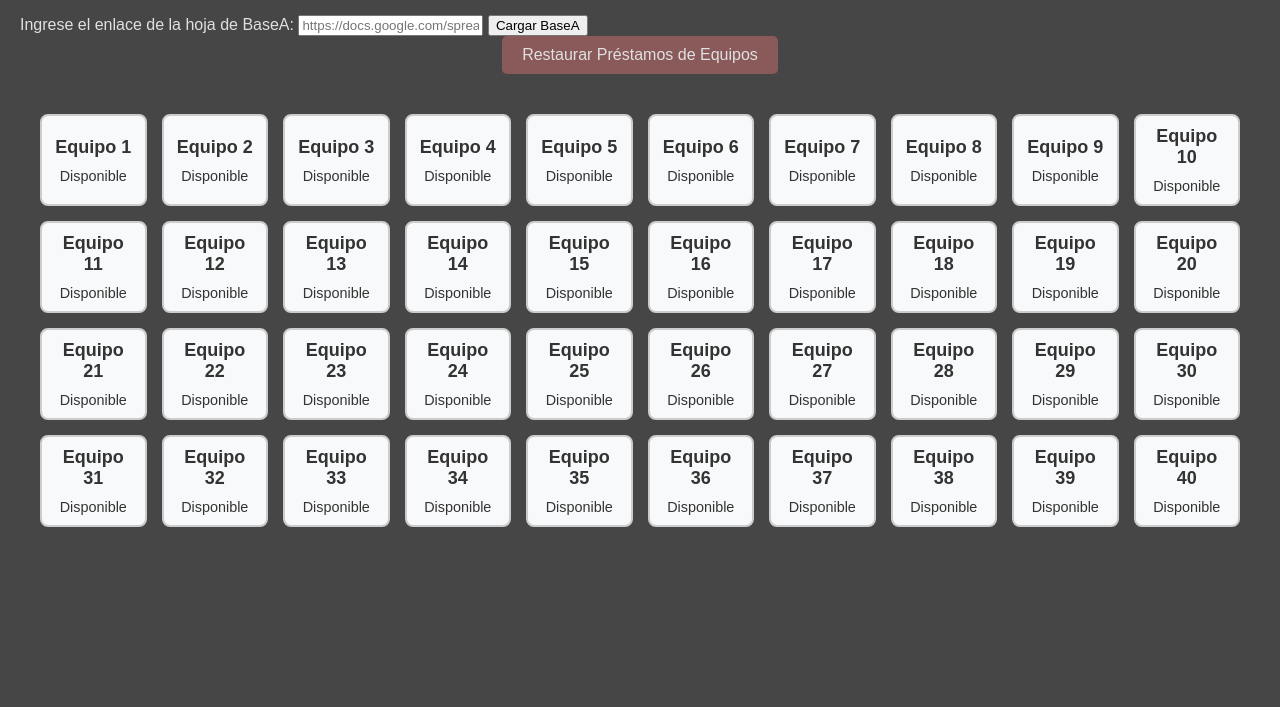
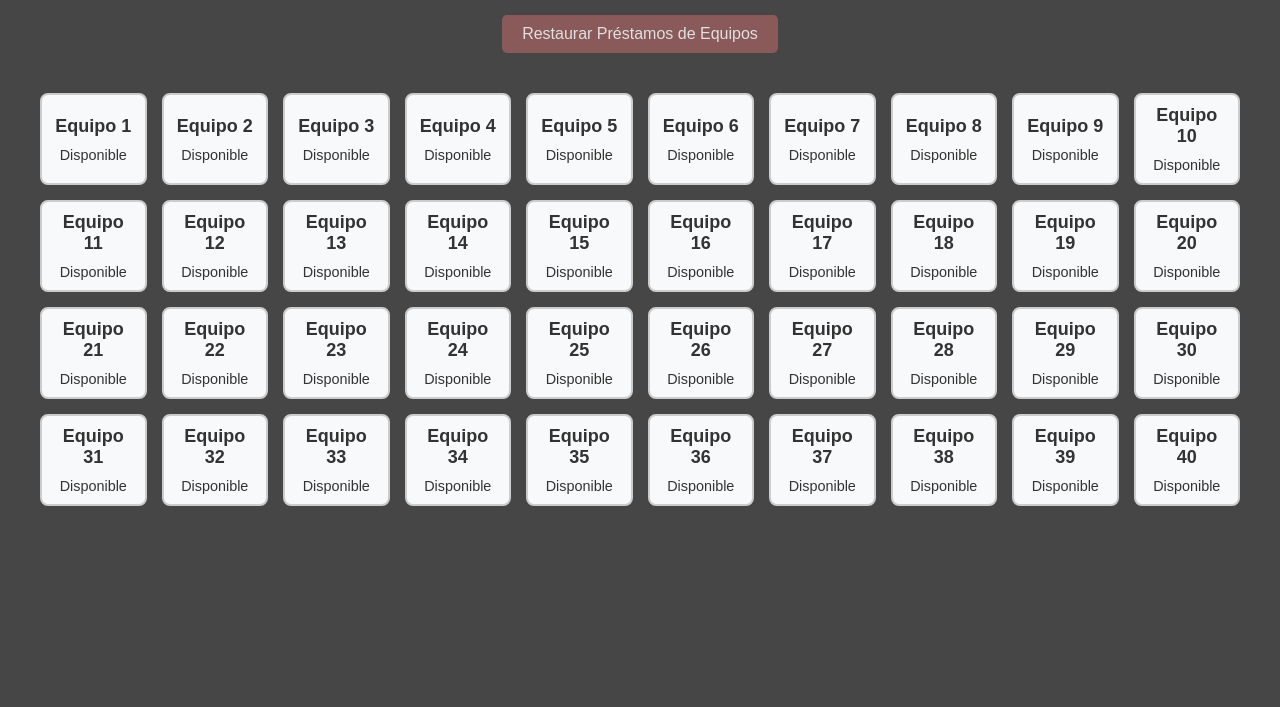
Before and after one commit to Elias32343/def, a plain HTML site: page index.html in a window 1280 px wide. Shown: the part 93-800 px from the top of the page. Drawn offline with Linux system fonts and the light colour scheme; no server answers; a web font is replaced by a local one.

Commit message:
Update index.html

```diff
--- a/index.html
+++ b/index.html
@@ -10,12 +10,6 @@
 <body>
   <div class="container">
     <h1>Préstamo Equipos de Bilingüismo - I.E. San José Norte</h1>
-    <!-- Campo para ingresar enlace de BaseA -->
-    <div class="basea-container">
-      <label for="basea-url">Ingrese el enlace de la hoja de BaseA:</label>
-      <input type="text" id="basea-url" placeholder="https://docs.google.com/spreadsheets/d/ID_DE_LA_HOJA/edit..." />
-      <button onclick="cargarBaseADesdeInput()">Cargar BaseA</button>
-    </div>
     <div class="buttons-container">
       <button class="reset-btn" onclick="resetearMalla()">Restaurar Préstamos de Equipos</button>
     </div>
```
